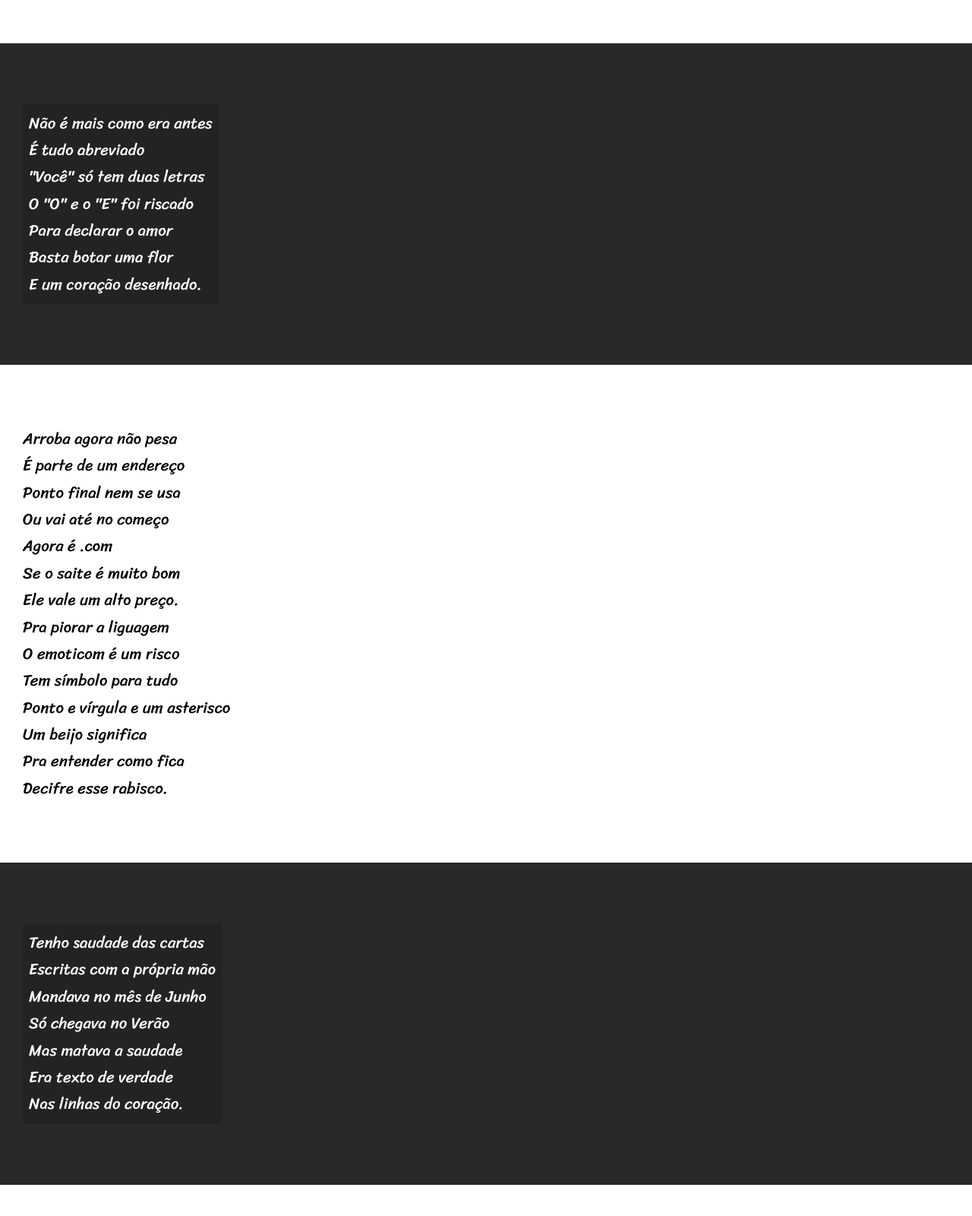
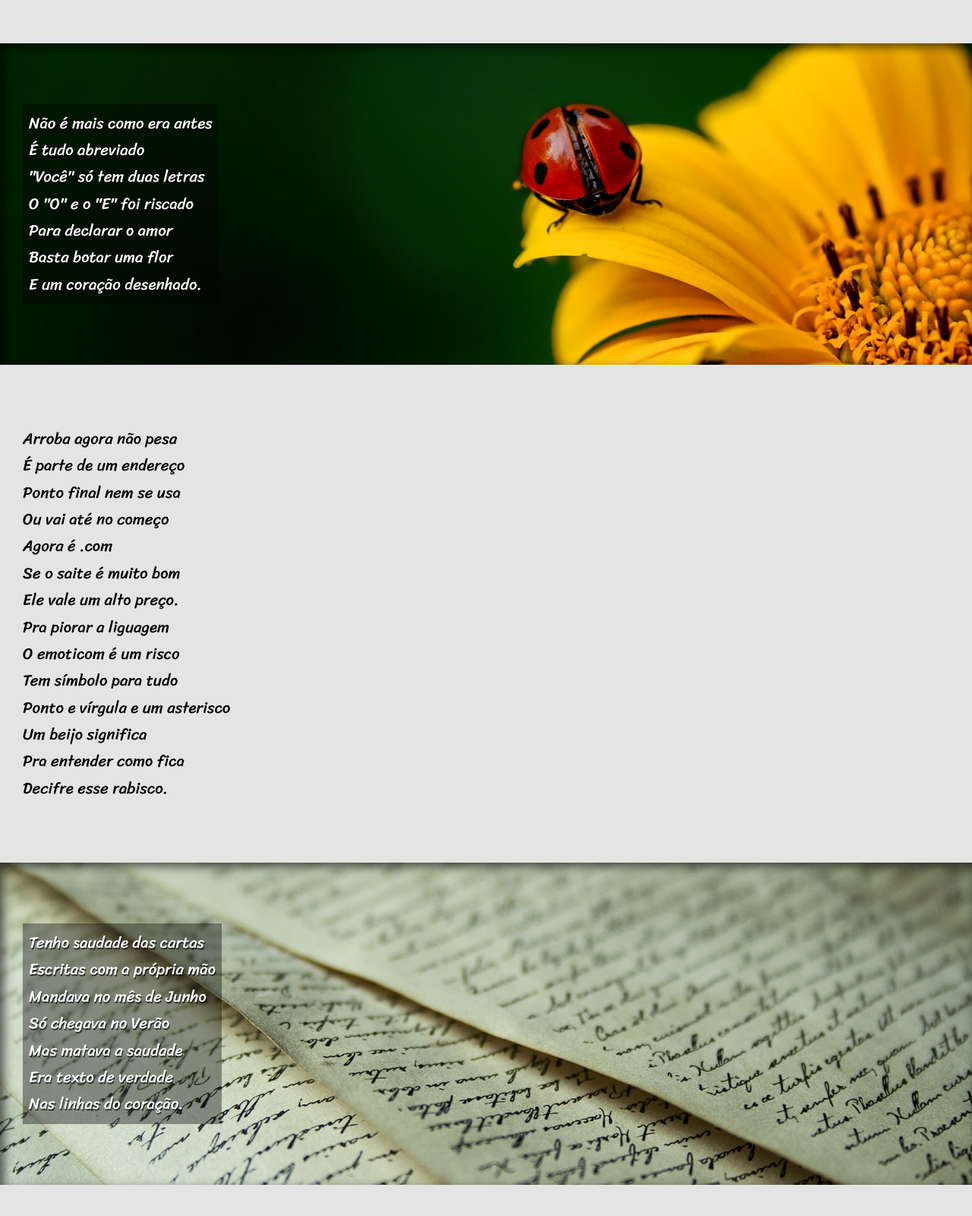
Before and after one commit to crispadilhamartins/desafios-html-css, a plain HTML site: page d012/inde.html in a window 1280 px wide. Shown: the part 540-2140 px from the top of the page at 76% size. Drawn offline with Linux system fonts and the light colour scheme.

Commit message:
atualização

```diff
--- a/d012/inde.html
+++ b/d012/inde.html
@@ -29,7 +29,7 @@
         </p>
     </section>
 
-    <section class="imagem">
+    <section class="imagem" id="img01">
         <p>
             Não é mais como era antes <br>
             É tudo abreviado <br>
@@ -63,7 +63,7 @@
             </p>
     </section>
 
-    <section class="imagem">
+    <section class="imagem" id="img02">
         <p>
             Tenho saudade das cartas <br>
             Escritas com a própria mão <br>
--- a/d012/style.css
+++ b/d012/style.css
@@ -18,7 +18,7 @@
 
 html, body {
     min-height: 100%vh;
-    background-color: darkgray;
+    background-color: rgb(114, 112, 112);
     font-family: var(--fonte1);
 }
 
@@ -60,22 +60,36 @@ section {
 }
 
 section.normal {
-    background-color: white;
+    background-color: rgb(228, 228, 228);
     color: black;
 }
 
 section.imagem {
     background-color: rgb(41, 41, 41);
     color: white;
+    box-shadow: inset 5px 5px 13px 0px rgba(0, 0, 0, 0.616);
+    background-size: cover;
+    background-attachment: fixed;
 }
 
 section.imagem > p {
     display: inline-block;
     padding: 8px;
-    background-color: rgba(0, 0, 0, 0.151);
+    background-color: rgba(0, 0, 0, 0.377);
+    text-shadow: 1px 2px 0px rgba(0, 0, 0, 0.685);
 
 }
 
+section#img01 {
+    background-image: url(imagens/background001.jpg);
+    background-position: right, center;
+
+}
+
+section#img02 {
+    background-image: url(imagens/background002.jpg);
+    background-position: right, center;
+}
 footer {
     background-color: black;
     text-align: center;
```
Also changed, not shown: d011/index.html (+13 -9 lines).
